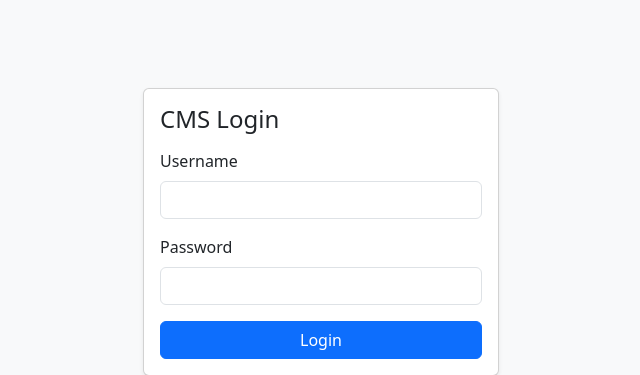
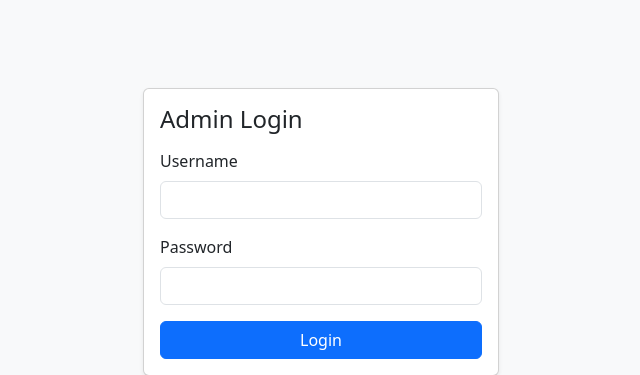
Before and after one commit to samir0802/Govt_Land_and_water_Dolakha_Website, a PHP site: page /admin/index.php in a window 1280 px wide. Shown: the part 168-543 px from the top of the page, without its empty margins (319-959 px from the left). Run offline with PHP 8.4, Linux system fonts and the light colour scheme.

Commit message:
Add via files upload: First working project

```diff
--- a/admin/index.php
+++ b/admin/index.php
@@ -6,6 +6,8 @@ require_once __DIR__ . '/../app/bootstrap.php';
 require_once __DIR__ . '/../app/controllers/AdminAuthController.php';
 require_once __DIR__ . '/../app/controllers/AdminNoticeController.php';
 
+//echo $config['app']['base_url'];
+//exit;
 $page = $_GET['page'] ?? 'login';
 $action = $_GET['action'] ?? null;
 $id = isset($_GET['id']) ? (int) $_GET['id'] : null;
@@ -14,7 +16,8 @@ $authController = new AdminAuthController($config, $db->pdo());
 $noticeController = new AdminNoticeController($config, $db->pdo());
 
 if ($page !== 'login' && !isLoggedIn()) {
-    redirect('/admin/index.php?page=login');
+    //redirect('/admin/index.php?page=login');
+    redirect($this->config['app']['base_url'] . 'admin/index.php?page=login');
 }
 
 if ($page === 'login') {
@@ -67,4 +70,5 @@ if (in_array($page, $placeholderViews, true)) {
     exit;
 }
 
-redirect('/admin/index.php?page=dashboard');
+//redirect('/admin/index.php?page=dashboard');
+redirect($this->config['app']['base_url'] . 'admin/index.php?page=dashboard');
--- a/app/controllers/AdminAuthController.php
+++ b/app/controllers/AdminAuthController.php
@@ -29,16 +29,17 @@ class AdminAuthController extends BaseController
         if ($user && password_verify($password, $user['password_hash'])) {
             $_SESSION['user_id'] = (int) $user['id'];
             $_SESSION['username'] = $user['username'];
-            redirect('/admin/index.php?page=dashboard');
+            redirect($this->config['app']['base_url'] . 'admin/index.php?page=dashboard');
         }
 
         $_SESSION['auth_error'] = 'Invalid credentials';
-        redirect('/admin/index.php?page=login');
+        //redirect('/admin/index.php?page=login');
+        redirect($this->config['app']['base_url'] . 'admin/index.php?page=login');
     }
 
     public function logout(): void
     {
         session_destroy();
-        redirect('/admin/index.php?page=login');
+        redirect($this->config['app']['base_url'] . 'admin/index.php?page=login');
     }
 }
--- a/app/controllers/AdminNoticeController.php
+++ b/app/controllers/AdminNoticeController.php
@@ -37,7 +37,7 @@ class AdminNoticeController extends BaseController
             'published_at' => $_POST['published_at'] ?: date('Y-m-d H:i:s'),
         ];
         $this->noticeModel->create($payload);
-        redirect('/admin/index.php?page=notices');
+        redirect($this->config['app']['base_url'] . 'admin/index.php?page=notices');
     }
 
     public function editForm(int $id): void
@@ -58,12 +58,12 @@ class AdminNoticeController extends BaseController
             'published_at' => $_POST['published_at'] ?: date('Y-m-d H:i:s'),
         ];
         $this->noticeModel->update($id, $payload);
-        redirect('/admin/index.php?page=notices');
+        redirect($this->config['app']['base_url'] . 'admin/index.php?page=notices');
     }
 
     public function delete(int $id): void
     {
         $this->noticeModel->delete($id);
-        redirect('/admin/index.php?page=notices');
+        redirect($config['app']['base_url'] . 'admin/index.php?page=notices');
     }
 }
--- a/app/views/admin/auth/login.php
+++ b/app/views/admin/auth/login.php
@@ -8,9 +8,9 @@
 <body class="bg-light d-flex align-items-center" style="min-height:100vh">
 <div class="container"><div class="row justify-content-center"><div class="col-md-4">
     <div class="card shadow-sm"><div class="card-body">
-        <h1 class="h4 mb-3">CMS Login</h1>
+        <h1 class="h4 mb-3">Admin Login</h1>
         <?php if (!empty($_SESSION['auth_error'])): ?><div class="alert alert-danger"><?= e($_SESSION['auth_error']); unset($_SESSION['auth_error']); ?></div><?php endif; ?>
-        <form method="post" action="/admin/index.php?page=login">
+        <form method="post" action="<?= $config['app']['base_url'] ?>admin/index.php?page=login">
             <div class="mb-3"><label class="form-label">Username</label><input class="form-control" name="username" required></div>
             <div class="mb-3"><label class="form-label">Password</label><input type="password" class="form-control" name="password" required></div>
             <button class="btn btn-primary w-100" type="submit">Login</button>
--- a/app/views/admin/notices/form.php
+++ b/app/views/admin/notices/form.php
@@ -3,7 +3,7 @@
 <main class="col-lg-10 p-4">
     <?php $isEdit = !empty($notice); ?>
     <h1 class="h3 mb-3"><?= $isEdit ? 'Edit Notice' : 'Add Notice'; ?></h1>
-    <form method="post" action="/admin/index.php?page=notices&action=<?= $isEdit ? 'update&id=' . (int) $notice['id'] : 'create'; ?>">
+    <form method="post" action="<?= $config['app']['base_url'] ?>admin/index.php?page=notices&action=<?= $isEdit ? 'update&id=' . (int) $notice['id'] : 'create'; ?>">
         <div class="row g-3">
             <div class="col-md-6"><label class="form-label">Title (Nepali)</label><input class="form-control" name="title_np" value="<?= e($notice['title_np'] ?? ''); ?>" required></div>
             <div class="col-md-6"><label class="form-label">Title (English)</label><input class="form-control" name="title_en" value="<?= e($notice['title_en'] ?? ''); ?>"></div>
@@ -11,7 +11,7 @@
             <div class="col-md-6"><label class="form-label">Content (English)</label><textarea class="form-control" name="content_en" rows="5"><?= e($notice['content_en'] ?? ''); ?></textarea></div>
             <div class="col-md-4"><label class="form-label">Published At</label><input type="datetime-local" class="form-control" name="published_at" value="<?= !empty($notice['published_at']) ? date('Y-m-d\TH:i', strtotime($notice['published_at'])) : ''; ?>"></div>
         </div>
-        <div class="mt-3"><button type="submit" class="btn btn-success">Save</button><a href="/admin/index.php?page=notices" class="btn btn-secondary">Back</a></div>
+        <div class="mt-3"><button type="submit" class="btn btn-success">Save</button><a href="<?= $config['app']['base_url'] ?>admin/index.php?page=notices" class="btn btn-secondary">Back</a></div>
     </form>
 </main>
 <?php require __DIR__ . '/../partials/footer.php'; ?>
--- a/app/views/admin/notices/index.php
+++ b/app/views/admin/notices/index.php
@@ -3,7 +3,7 @@
 <main class="col-lg-10 p-4">
     <div class="d-flex justify-content-between align-items-center mb-3">
         <h1 class="h3 mb-0">Notices Manager</h1>
-        <a href="/admin/index.php?page=notices&action=create" class="btn btn-primary">Add Notice</a>
+        <a href="<?= $config['app']['base_url'] ?>admin/index.php?page=notices&action=create" class="btn btn-primary">Add Notice</a>
     </div>
     <div class="table-responsive">
         <table class="table table-bordered">
@@ -14,8 +14,8 @@
                     <td><?= e($notice['title_np']); ?></td>
                     <td><?= e(date('Y-m-d', strtotime($notice['published_at']))); ?></td>
                     <td class="d-flex gap-2">
-                        <a class="btn btn-sm btn-warning" href="/admin/index.php?page=notices&action=edit&id=<?= (int) $notice['id']; ?>">Edit</a>
-                        <form method="post" action="/admin/index.php?page=notices&action=delete&id=<?= (int) $notice['id']; ?>" onsubmit="return confirm('Delete this notice?')">
+                        <a class="btn btn-sm btn-warning" href="<?= $config['app']['base_url'] ?>admin/index.php?page=notices&action=edit&id=<?= (int) $notice['id']; ?>">Edit</a>
+                        <form method="post" action="<?= $config['app']['base_url'] ?>admin/index.php?page=notices&action=delete&id=<?= (int) $notice['id']; ?>" onsubmit="return confirm('Delete this notice?')">
                             <button class="btn btn-sm btn-danger" type="submit">Delete</button>
                         </form>
                     </td>
--- a/config/config.php
+++ b/config/config.php
@@ -6,7 +6,12 @@ return [
     'app' => [
         'name_np' => 'नेपाल सरकार | खानेपानी, सिंचाइ तथा जलस्रोत कार्यालय, दोलखा',
         'name_en' => 'Government of Nepal | Land and Water Resources Office, Dolakha',
-        'base_url' => getenv('APP_URL') ?: 'http://localhost:8000',
+        'base_url' => getenv('APP_URL') ?: rtrim(
+            (isset($_SERVER['HTTPS']) && $_SERVER['HTTPS'] !== 'off' ? 'https' : 'http')
+            . '://' . $_SERVER['HTTP_HOST']
+            . dirname(dirname($_SERVER['SCRIPT_NAME'])),
+            '/'
+        ) . '/',
         'timezone' => 'Asia/Kathmandu',
     ],
     'db' => [
--- a/database/schema.sql
+++ b/database/schema.sql
@@ -90,5 +90,5 @@ CREATE TABLE publications (
 );
 
 INSERT INTO users (username, password_hash, full_name, role)
-VALUES ('admin', '$2y$10$S8j7R/KOSM8Pzwrxkib95ud9e7LhPdpj7rshhqI9fkpQ6A1O4D0M2', 'System Administrator', 'admin');
+VALUES ('admin', '$2y$12$CjrVCqJpTE6p1Ek3iORinewsJzXS7WVZKm5ERAEcRlOR.MAqy60F2', 'System Administrator', 'admin');
 -- Default password for seed user: Admin@123
```
Also changed, not shown: app/views/admin/partials/sidebar.php (+8 -8 lines).
